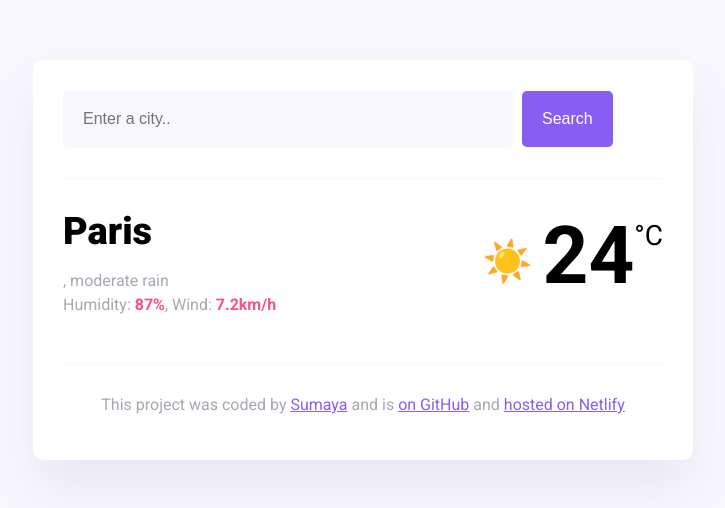
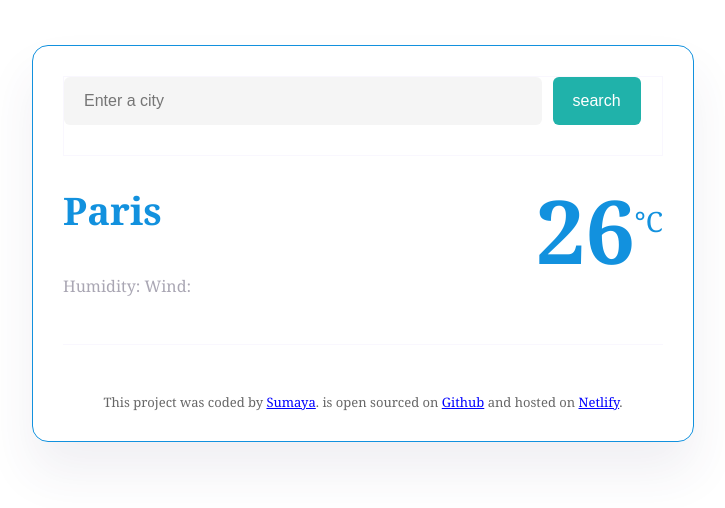
Before and after one commit to maya-11/new-project, a plain HTML site: page index.html in a window 1280 px wide. Shown: the whole page, without its empty margins (277-1002 px from the left). Drawn offline with nearby package versions, Linux system fonts and the light colour scheme.

Commit message:
updated the CSS, html ,and JavaScript files

```diff
--- a/index.html
+++ b/index.html
@@ -1,58 +1,44 @@
 <!DOCTYPE html>
 <html lang="en">
+
 <head>
-    <meta charset="UTF-8" />
-    <meta name="viewport" content="width=device-width, initial-scale=1.0" />
-    <link rel="preconnect" href="https://fonts.googleapis.com" />
-    <link rel="preconnect" href="https://fonts.gstatic.com" crossorigin />
-    <link
-      href="https://fonts.googleapis.com/css2?family=Roboto:ital,wght@0,100;0,400;0,500;0,700;0,900;1,100;1,300;1,400;1,500;1,700;1,900&display=swap"
-      rel="stylesheet"
-    />
-    <script src="https://cdn.jsdelivr.net/npm/axios@1.1.2/dist/axios.min.js"></script>
-    <link rel="stylesheet" href="src/styles.css" />
-    <script src="src/index.js"></script>
-    <title>My weather application</title>
+  <meta charset="UTF-8">
+  <meta name="viewport" content="width=device-width, initial-scale=1.0">
+  <link rel="stylesheet" href="src/styles.css">
+  <script src="https://cdn.jsdelivr.net/npm/axios@1.6.7/dist/axios.min.js"></script>
+  <title>main--vanilla-weather-app</title>
 </head>
-  <body>
-    <div class="weather-app">
+
+<body class="weather-web">
   <header>
-        <form id="search-form">
-          <input
-            type="search"
-            placeholder="Enter a city.."
-            required
-            class="search-input"
-            id="search-input"
-          />
-          <input type="submit" value="Search" class="search-button" />
+    <form class="search-form">
+      <input type="search" placeholder="Enter a city" required id="search-form-input" class="search-input-form" />
+      <input type="submit" value="search" class="search-form-button"/>
     </form>
   </header>
   <main>
-        <div class="current-weather">
+    <div class="weather-data">
       <div>
-            <h1 class="current-city" id="current-city">Paris</h1>
-            <p class="current-details">
-              <span id="current-date"></span>, moderate rain <br />
-              Humidity: <strong>87%</strong>, Wind: <strong>7.2km/h</strong>
-            </p>
+        <h1 class="weather-web-details" id="city">Paris</h1>
+        <p class="weather-web-city"><span id="time"></span>
+          <span id="description"></span><br>
+          Humidity: <strong id="humidity" ></strong>Wind:<strong id="wind-speed"></strong></p>
       </div>
-          <div class="current-temperature">
-            <span class="current-temperature-icon">☀️</span
-            ><span class="current-temperature-value" id="current-temperature"
-              >24</span
-            ><span class="current-temperature-unit">°C</span>
+      <div class="weather-web-container">
+        <div id="icon">
+
+        </div>
+        <div class="weather-web-temperature" id="Temperature">26</div>
+        <div class="weather-web-unit">°C</div>
       </div>
     </div>
   </main>
   <footer>
-        <p>
-          This project was coded by
-          <a href="https://github.com/" target="_blank">Sumaya</a> and is
-          <a href="https://github.com/maya-11/new-project" target="_blank"> on GitHub</a> and
-          <a href="https://main--vanila-weather-app.netlify.app/" target="_blank">hosted on Netlify</a>
-        </p>
+    <br />This project was coded by <a href="https://github.com/" target="_blank">Sumaya</a>. is open sourced on
+    <a href="https://github.com/maya-11/new-project" target="_blank">Github</a> and hosted on
+    <a href="https://main--vanilla-weather-app.netlify.app/" target="_blank">Netlify</a>.
   </footer>
-    </div>
+  <script src="src/index.js"></script>
 </body>
+
 </html>
--- a/src/index.js
+++ b/src/index.js
@@ -1,53 +1,61 @@
-function displayTemperature(response) {
-  let temperatureElement = document.querySelector("#current-temperature");
-  let temperature = Math.round(response.data.temperature.current);
-  let cityElement = document.querySelector("#current-city");
-  cityElement.innerHTML = response.data.city;
-  temperatureElement.innerHTML = temperature;
-}
+function updateWeatherDate (response) {
+  let temperatureElement = document.querySelector("#Temperature");
+  let temperature=response.data.temperature.current;
+  temperatureElement.innerHTML= Math.round(temperature);
+  let descriptionElement= document.querySelector("#description");
+  let humidityElement= document.querySelector("#humidity");
+  let windSpeedElement=document.querySelector("#wind-speed");
+  let timeElement=document.querySelector("#time");
+  let cityElement = document.querySelector("#city");
+  let date = new Date (response.data.time *1000);
+  let iconElement = document.querySelector ("#icon");
 
-function search(event) {
-  event.preventDefault();
-  let searchInputElement = document.querySelector("#search-input");
-  let city = searchInputElement.value;
+  iconElement.innerHTML =`<img src= "${response.data.condition.icon_url}" class="weather-web-icon"/>`;
 
-  let apiKey = "b2a5adcct04b33178913oc335f405433";
-  let apiUrl = `https://api.shecodes.io/weather/v1/current?query=${city}&key=${apiKey}&units=metric`;
+  cityElement.innerHTML=response.data.city
+  descriptionElement.innerHTML=response.data.condition.description
+  humidityElement.innerHTML=`${response.data.temperature.humidity}%`;
+  windSpeedElement.innerHTML=`${response.data.wind.speed} km/h`;
+  timeElement.innerHTML= formatDate(date);//`${date.getDay()} ${date.getHours()}: ${date.getMinutes()}`;
+  console.log(response.data.condition.description);
 
-  axios.get(apiUrl).then(displayTemperature);
 }
 
 function formatDate(date) {
   let minutes = date.getMinutes();
   let hours = date.getHours();
-  let day = date.getDay();
-
-  if (minutes < 10) {
-    minutes = `0${minutes}`;
-  }
-
-  if (hours < 10) {
-    hours = `0${hours}`;
-  }
-
   let days = [
-    "Sunday",
-    "Monday",
-    "Tuesday",
-    "Wednesday",
-    "Thursday",
-    "Friday",
-    "Saturday"
+    "Sunday","Monday","Tuesday","Wednesday","Thursday","Friday","Saturday",
   ];
 
-  let formattedDay = days[day];
-  return `${formattedDay} ${hours}:${minutes}`;
+let day = days[date.getDay()];
+
+if (minutes < 10) {
+  minutes = `0${minutes}`;
+}
+return `${day} ${hours}:${minutes}`;
 }
 
-let searchForm = document.querySelector("#search-form");
-searchForm.addEventListener("submit", search);
+function searchCity(city) {
+    let apiKey = "d73ctf3bea43f6379a8312bf4b4c0o1c";
+    let apiUrl = `https://api.shecodes.io/weather/v1/current?query=${city}&key=${apiKey}`;
+    console.log(apiUrl);
+    axios.get(apiUrl).then(updateWeatherDate);
+}
 
-let currentDateELement = document.querySelector("#current-date");
-let currentDate = new Date();
+document.addEventListener("DOMContentLoaded", function() {
+    let searchFormElement = document.querySelector(".search-form");
+    if (searchFormElement) {
+        searchFormElement.addEventListener("submit", handleSearch);
+    } else {
+        console.error("Search form element not found");
+    }
+});
 
-currentDateELement.innerHTML = formatDate(currentDate);
+function handleSearch(event) {
+    event.preventDefault();
+    let searchInput = document.querySelector("#search-form-input");
+    let cityElement = document.querySelector("#city");
+    cityElement.innerHTML = searchInput.value;
+    searchCity(searchInput.value); // Pass the search input value as a parameter
+}
--- a/src/styles.css
+++ b/src/styles.css
@@ -1,98 +1,92 @@
-body {
-  background: #f9f7fe;
-  font-family: "Roboto", sans-serif;
+body{
+  background-color: #ffffff;
+  font-family: Georgia, 'Times New Roman', Times, serif;
+}
+.weather-web {
+  background-color: #ffffff;
+  max-width: 600px;
+  margin: 45px auto;
+  padding: 30px;
+  border: 1px solid;
+  display: block;
+  border-radius: 16px;
+  box-shadow: 0 30px 50px rgba(65, 50, 100, 0.08);
+  color: #1291DE;
+}
+header {
+  border: 1px solid #f9f7fe ;
+  padding: 0 0 30px 0;
 }
 
-a {
-  color: #885df1;
+a{
+  color: blue;
+}
+.search-input-form{
+  background-color: whitesmoke;
+  padding: 15px 20px ;
+  border: none;
+  border-radius: 6px;
+  width:80%;
+  font-size: 16px;
 }
 
-.weather-app {
-  background: white;
-  max-width: 600px;
-  margin: 60px auto;
-  padding: 30px;
-  border-radius: 10px;
-  box-shadow: 0 30px 50px rgba(65, 50, 100, 0.08);
+.search-form-button{
+  background-color: lightseagreen;
+  padding: 15px 20px;
+  border: none;
+  border-radius: 6px;
+  font-size:16px;
+  color: white;
+  margin-left: 6px;
 }
 
-header {
-  border-bottom: 1px solid #f9f7fe;
-  padding-bottom: 30px;
+footer{
+  border-top: 1px solid  #f9f7fe;
+  padding: 30px 0 0 0;
+  text-align: center;
+  font-size: 13px;
+  color:rgba(0,0,0,0.6);
 }
 
-.search-input {
-  background-color: #f9f7fe;
-  border: none;
-  color: rgba(39, 33, 66, 0.4);
-  font-size: 16px;
-  padding: 20px;
-  width: 75%;
-  border-radius: 6px;
-}
-
-.search-button {
-  margin-left: 5px;
-  font-size: 16px;
-  background-color: #885df1;
-  color: white;
-  border: none;
-  padding: 20px;
-  line-height: 1;
-  border-radius: 5px;
-}
-
-main {
+main{
   padding: 30px 0;
 }
-
-.current-temperature {
-  font-size: 48px;
-}
-
-.current-weather {
+.weather-data{
       display: flex;
       justify-content: space-between;
 }
+.weather-web-details{
+  margin:0;
+  font-size: 38px;
+  line-height: 48px;
 
-.current-city {
-  font-size: 38px;
-  font-weight: 900;
-  margin: 0;
 }
-.current-details {
-  color: rgba(39, 33, 66, 0.4);
+.weather-web-city{
   font-size: 16px;
-  font-weight: 400;
+  color: rgba(39,33,66,0.4);
   line-height: 24px;
+  font-weight: 500;
+
+}
+.weather-web-city strong{
+  color:red;
+}
+.weather-web-container{
+  display:flex;
+}
+.weather-web-temperature{
+  font-size: 88px;
+  line-height: 88px;
+  font-weight: bold;
+  margin-left: 10px;
 }
 
-.current-details strong {
-  color: #f65282;
+.weather-web-icon{
+  font-size:88px;
+  height: 88px;
 }
 
-.current-temperature-icon {
-  position: relative;
-  top: -8px;
-  font-size: 40px;
-  margin-right: 10px;
+.weather-web-unit{
+  margin-top: 16px;
+  font-size: 28px;
 }
-
-.current-temperature-value {
-  font-size: 80px;
-  font-weight: bold;
-}
-
-.current-temperature-unit {
-  font-size: 28px;
-  position: relative;
-  top: -38px;
-}
-
-footer {
-  border-top: 1px solid #f9f7fe;
-  text-align: center;
-  padding-top: 15px;
-
-  color: rgba(39, 33, 66, 0.4);
-}
--- a/styles.css
+++ /dev/null
@@ -1,98 +0,0 @@
-body {
-  background: #f9f7fe;
-  font-family: "Roboto", sans-serif;
-}
-
-a {
-  color: #885df1;
-}
-
-.weather-app {
-  background: white;
-  max-width: 600px;
-  margin: 60px auto;
-  padding: 30px;
-  border-radius: 10px;
-  box-shadow: 0 30px 50px rgba(65, 50, 100, 0.08);
-}
-
-header {
-  border-bottom: 1px solid #f9f7fe;
-  padding-bottom: 30px;
-}
-
-.search-input {
-  background-color: #f9f7fe;
-  border: none;
-  color: rgba(39, 33, 66, 0.4);
-  font-size: 16px;
-  padding: 20px;
-  width: 75%;
-  border-radius: 6px;
-}
-
-.search-button {
-  margin-left: 5px;
-  font-size: 16px;
-  background-color: #885df1;
-  color: white;
-  border: none;
-  padding: 20px;
-  line-height: 1;
-  border-radius: 5px;
-}
-
-main {
-  padding: 30px 0;
-}
-
-.current-temperature {
-  font-size: 48px;
-}
-
-.current-weather {
-  display: flex;
-  justify-content: space-between;
-}
-
-.current-city {
-  font-size: 38px;
-  font-weight: 900;
-  margin: 0;
-}
-.current-details {
-  color: rgba(39, 33, 66, 0.4);
-  font-size: 16px;
-  font-weight: 400;
-  line-height: 24px;
-}
-
-.current-details strong {
-  color: #f65282;
-}
-
-.current-temperature-icon {
-  position: relative;
-  top: -8px;
-  font-size: 40px;
-  margin-right: 10px;
-}
-
-.current-temperature-value {
-  font-size: 80px;
-  font-weight: bold;
-}
-
-.current-temperature-unit {
-  font-size: 28px;
-  position: relative;
-  top: -38px;
-}
-
-footer {
-  border-top: 1px solid #f9f7fe;
-  text-align: center;
-  padding-top: 15px;
-
-  color: rgba(39, 33, 66, 0.4);
-}
```
Also changed, not shown: index.js (deleted, +0 -53 lines), 2 other files. Lines whose indentation alone changed are shown as unchanged.
